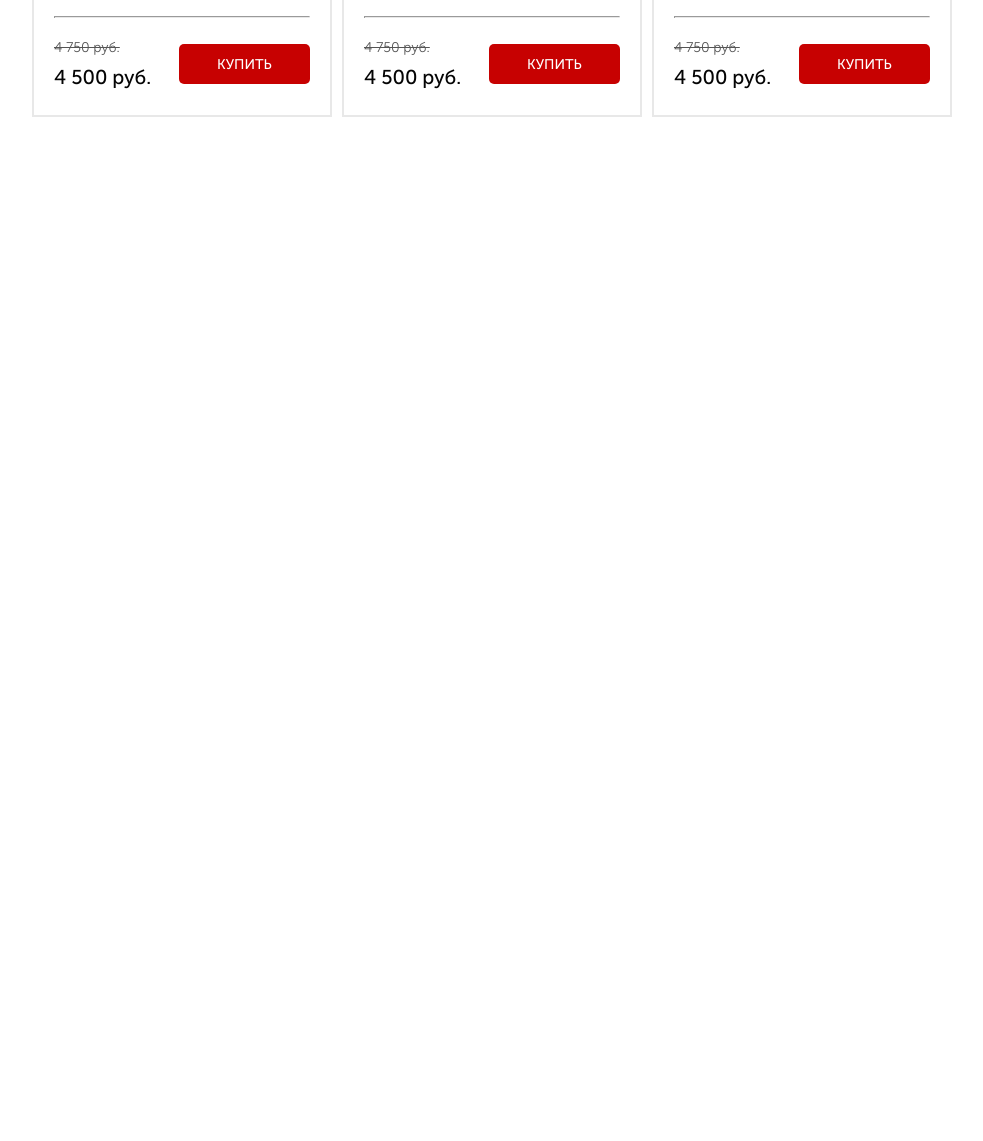
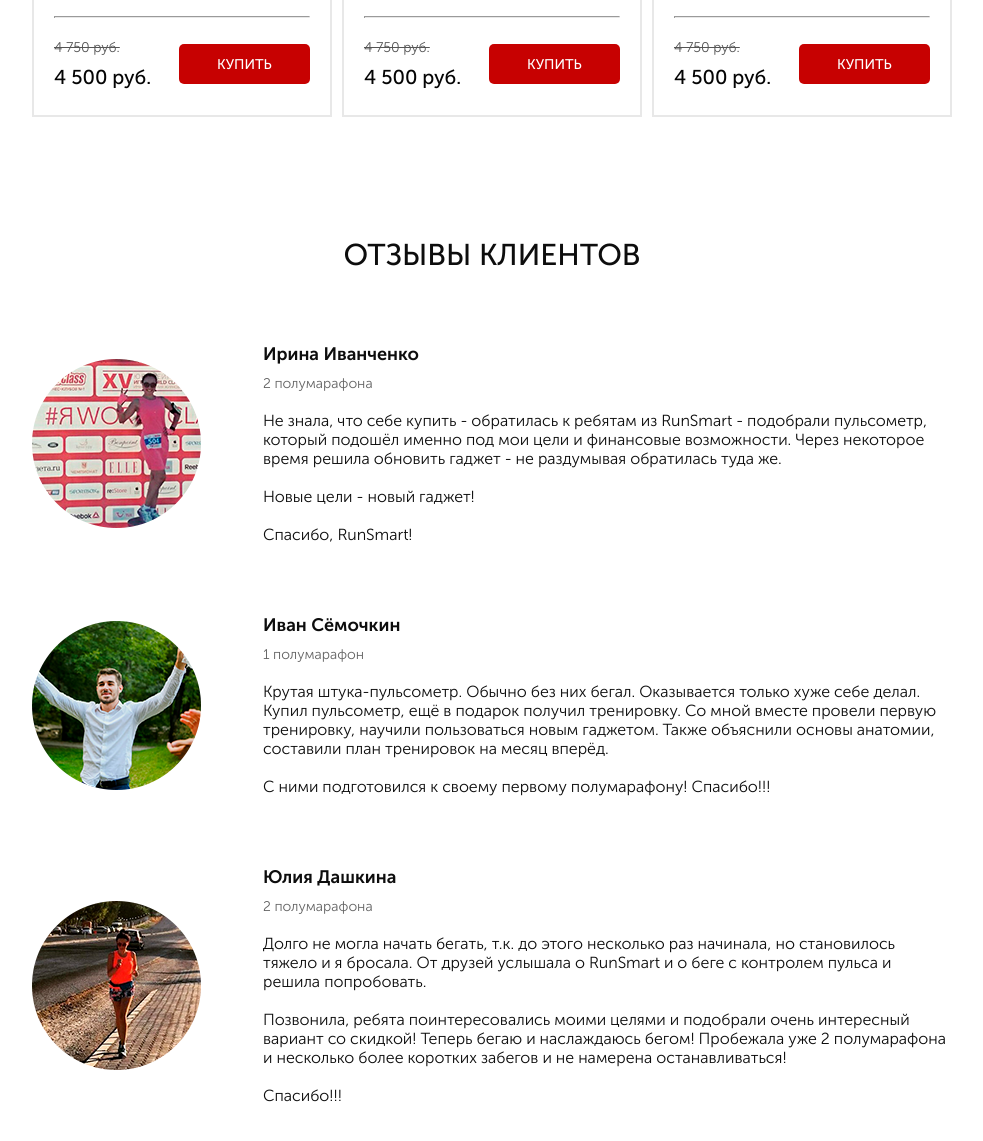
Before and after one commit to peroxybenzoic/pulse, a website: page src/index.html in a window 1280 px wide. Shown: the part 3079-4220 px from the top of the page, without its empty margins (148-1131 px from the left). Before the commit the page ends 3316 px from the top, so only its background shows below. Drawn offline with nearby package versions, Linux system fonts and the light colour scheme.

Commit message:
add reviews

```diff
--- a/src/index.html
+++ b/src/index.html
@@ -558,6 +558,64 @@
 				</div>
 			</div>
 		</section>
+		<section class="reviews">
+			<div class="container">
+				<div class="title">отзывы клиентов</div>
+				<div class="reviews__wrapper">
+					<div class="reviews__item">
+						<div class="reviews__img">
+							<img src="img/avatar1.png" alt="" />
+						</div>
+						<div class="reviews__text-wrapper">
+							<div class="reviews__name">Ирина Иванченко</div>
+							<div class="reviews__subtitle">2 полумарафона</div>
+							<div class="reviews__descr">
+								Не знала, что себе купить - обратилась к ребятам из RunSmart -
+								подобрали пульсометр, который подошёл именно под мои цели и
+								финансовые возможности. Через некоторое время решила обновить
+								гаджет - не раздумывая обратилась туда же.<br /><br />Новые цели
+								- новый гаджет!<br /><br />Спасибо, RunSmart!
+							</div>
+						</div>
+					</div>
+					<div class="reviews__item">
+						<div class="reviews__img">
+							<img src="img/avatar2.png" alt="" />
+						</div>
+						<div class="reviews__text-wrapper">
+							<div class="reviews__name">Иван Сёмочкин</div>
+							<div class="reviews__subtitle">1 полумарафон</div>
+							<div class="reviews__descr">
+								Крутая штука-пульсометр. Обычно без них бегал. Оказывается
+								только хуже себе делал. Купил пульсометр, ещё в подарок получил
+								тренировку. Со мной вместе провели первую тренировку, научили
+								пользоваться новым гаджетом. Также объяснили основы анатомии,
+								составили план тренировок на месяц вперёд.<br /><br />С ними
+								подготовился к своему первому полумарафону! Спасибо!!!
+							</div>
+						</div>
+					</div>
+					<div class="reviews__item">
+						<div class="reviews__img">
+							<img src="img/avatar3.png" alt="" />
+						</div>
+						<div class="reviews__text-wrapper">
+							<div class="reviews__name">Юлия Дашкина</div>
+							<div class="reviews__subtitle">2 полумарафона</div>
+							<div class="reviews__descr">
+								Долго не могла начать бегать, т.к. до этого несколько раз
+								начинала, но становилось тяжело и я бросала. От друзей услышала
+								о RunSmart и о беге с контролем пульса и решила попробовать.<br /><br />Позвонила,
+								ребята поинтересовались моими целями и подобрали очень
+								интересный вариант со скидкой! Теперь бегаю и наслаждаюсь бегом!
+								Пробежала уже 2 полумарафона и несколько более коротких забегов
+								и не намерена останавливаться!<br /><br />Спасибо!!!
+							</div>
+						</div>
+					</div>
+				</div>
+			</div>
+		</section>
 
 		<script
 			type="text/javascript"
--- /dev/null
+++ b/src/sass/blocks/_reviews.sass
@@ -0,0 +1,35 @@
+.reviews
+    min-height: 937px
+    &__item
+        margin-top: 70px
+        display: flex
+        justify-content: center
+        align-items: center
+    &__img
+        height: 169px
+        min-width: 169px
+        img
+            height: 100%
+            width: 100%
+    &__text-wrapper
+        margin-left: 62px
+    &__name
+        font-size: 18px
+        font-weight: 700
+        line-height: normal
+        text-align: left
+        color: #0d0d0d
+    &__subtitle
+        margin-top: 10px
+        font-size: 14px
+        font-weight: 300
+        line-height: normal
+        text-align: left
+        color: #646464
+    &__descr
+        margin-top: 19px
+        font-size: 16px
+        font-weight: 300
+        line-height: normal
+        text-align: left
+        color: #0d0d0d
--- a/src/sass/style.sass
+++ b/src/sass/style.sass
@@ -18,3 +18,4 @@
 @import 'blocks/forms'
 @import 'blocks/carousel'
 @import 'blocks/catalog'
+@import 'blocks/reviews'
```
Also changed, not shown: src/css/style.min.css.
